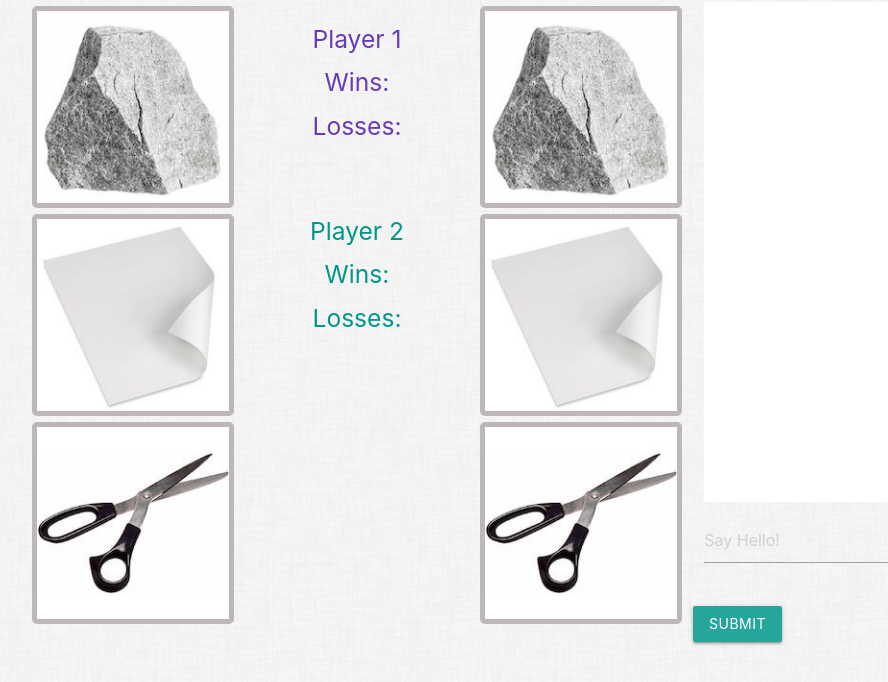
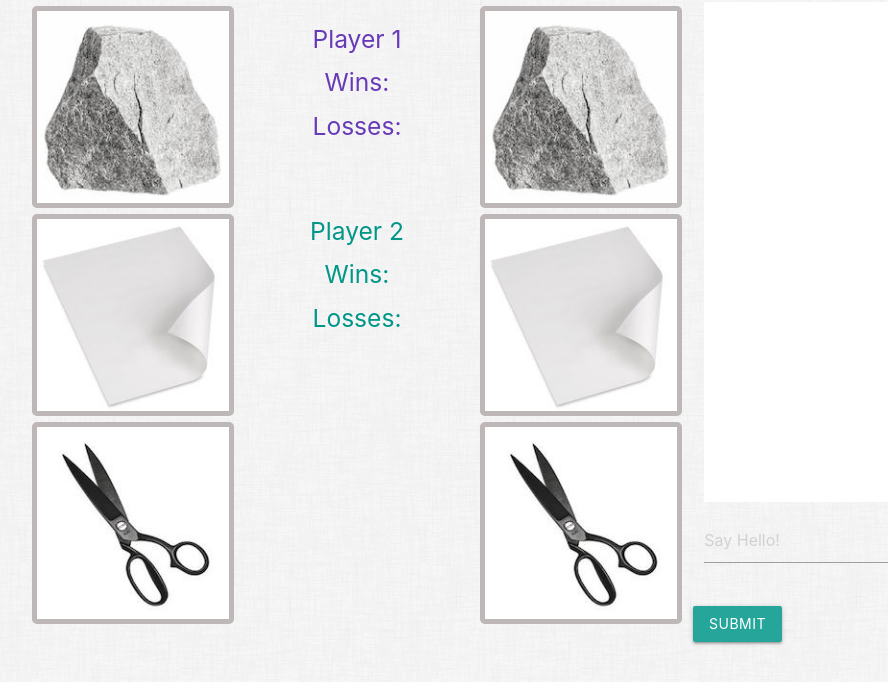
Before and after one commit to mnelson13/RPS-Multiplayer, a plain HTML site: page index.html in a window 1280 px wide. Shown: the part 261-943 px from the top of the page, without its empty margins (171-1059 px from the left). Drawn offline with nearby package versions, Linux system fonts and the light colour scheme; no server answers.

Commit message:
changed image

```diff
--- a/index.html
+++ b/index.html
@@ -26,7 +26,7 @@
                 <h5 id="player1Text" class="deep-purple-text">Select one:</h5>
                 <img data-value="rock1" class="imgBorder responsive-img player1" src="assets/images/rock.jpg" alt="rock">
                 <img data-value="paper1" class="imgBorder responsive-img player1" src="assets/images/paper.jpg" alt="paper">
-                <img data-value="scissors1" class="imgBorder responsive-img player1" src="assets/images/scissors.jpg" alt="scissors">
+                <img data-value="scissors1" class="imgBorder responsive-img player1" src="assets/images/scissors2.jpg" alt="scissors">
             </div>
 
             <div class="col m3 center-align">
@@ -62,7 +62,7 @@
                 <h5 id="player2Text" class="teal-text">Select one:</h5>
                 <img data-value="rock2" class="imgBorder responsive-img player2" src="assets/images/rock.jpg" alt="rock">
                 <img data-value="paper2" class="imgBorder responsive-img player2" src="assets/images/paper.jpg" alt="paper">
-                <img data-value="scissors2" class="imgBorder responsive-img player2" src="assets/images/scissors.jpg" alt="scissors">
+                <img data-value="scissors2" class="imgBorder responsive-img player2" src="assets/images/scissors2.jpg" alt="scissors">
             </div>
 
             <div class="col m3">
```
Also changed, not shown: assets/images/scissors2.jpg (added), 1 other file.
